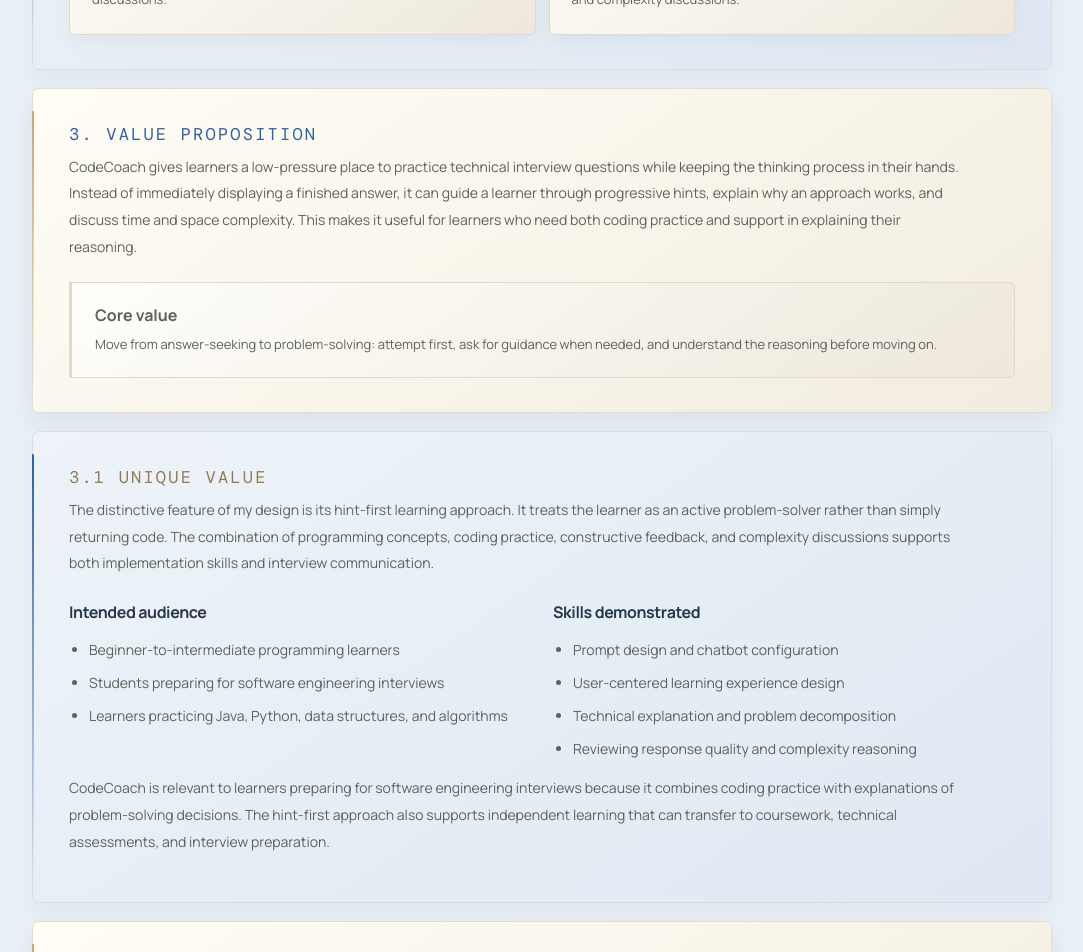
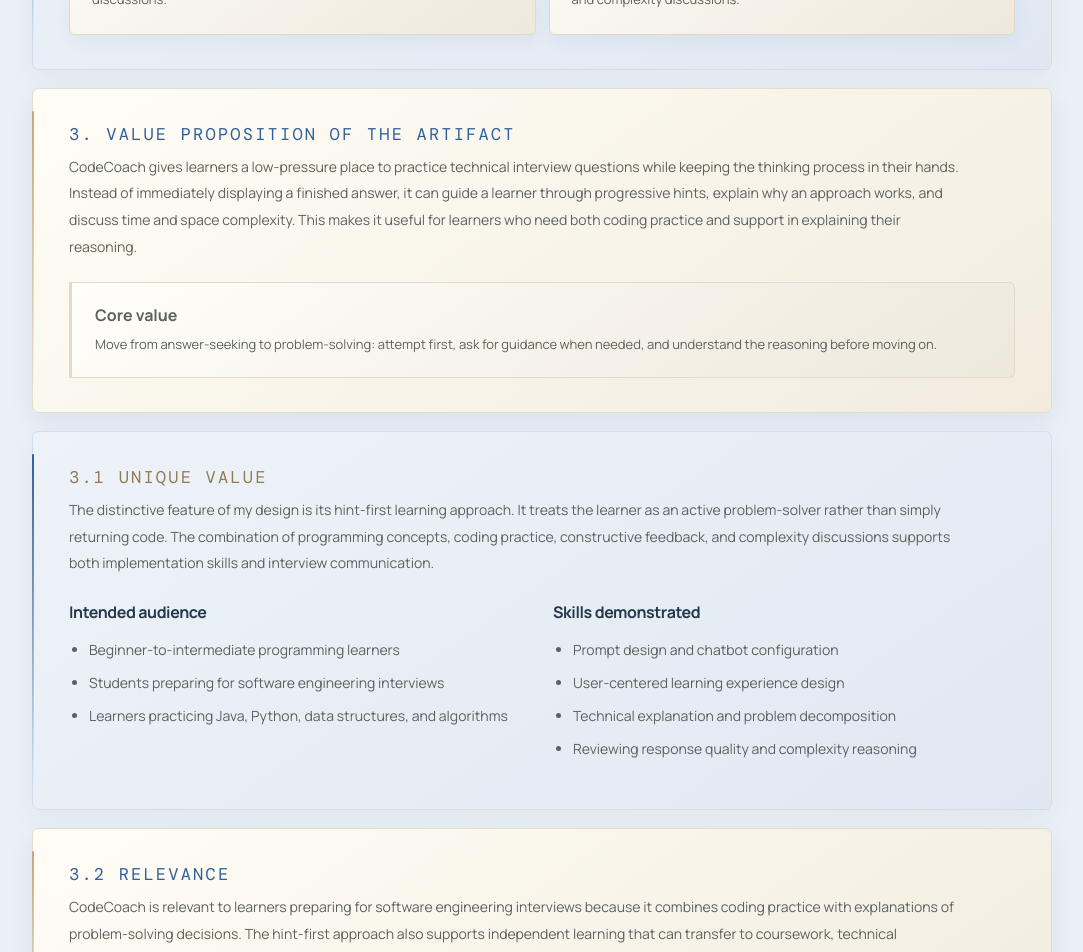
Before and after one commit to AnushaKallempudi12/portfolio, a Next.js app: page /portfolio/artifacts/codecoach in a window 1280 px wide. Shown: the part 3220-4172 px from the top of the page, without its empty margins (98-1181 px from the left). Built offline with nearby package versions, Linux system fonts and the light colour scheme.

Commit message:
Standardize artifact portfolio sections and value proposition details

```diff
--- a/src/app/artifacts/codecoach/page.jsx
+++ b/src/app/artifacts/codecoach/page.jsx
@@ -127,11 +127,11 @@ export default function CodeCoachPage(){
     <h3 className="detail-subhead">What I checked during testing</h3><ul className="detail-list"><li>Whether the chatbot gives a useful hint before revealing a complete answer.</li><li>Whether explanations are appropriate for a beginner-to-intermediate learner.</li><li>Whether the suggested solution and time/space complexity are logically consistent.</li><li>Whether the chatbot follows the requested programming language and explains its reasoning clearly.</li></ul>
    </section>
    <section className="detail-section"><p className="detail-index">2.3 TOOLS AND TECH USED</p><div className="detail-tool-grid"><article><b>M</b><h3>Mizou</h3><p>Used Custom mode to build CodeCoach and configure its instructions, welcome message, and interaction style.</p></article><article><b>AI</b><h3>ChatGPT</h3><p>Used during the broader AI Lab activities and to help organize and revise assignment documentation.</p></article><article><b>J/P</b><h3>Java and Python</h3><p>Programming languages supported for interview practice and coding discussions.</p></article><article><b>DSA</b><h3>Data structures and algorithms</h3><p>Used as the subject matter for interview-style practice, explanations, and complexity discussions.</p></article></div></section>
-   <section className="detail-section"><p className="detail-index">3. VALUE PROPOSITION</p><p>CodeCoach gives learners a low-pressure place to practice technical interview questions while keeping the thinking process in their hands. Instead of immediately displaying a finished answer, it can guide a learner through progressive hints, explain why an approach works, and discuss time and space complexity. This makes it useful for learners who need both coding practice and support in explaining their reasoning.</p><div className="detail-highlight"><b>Core value</b><p>Move from answer-seeking to problem-solving: attempt first, ask for guidance when needed, and understand the reasoning before moving on.</p></div></section>
+   <section className="detail-section"><p className="detail-index">3. VALUE PROPOSITION OF THE ARTIFACT</p><p>CodeCoach gives learners a low-pressure place to practice technical interview questions while keeping the thinking process in their hands. Instead of immediately displaying a finished answer, it can guide a learner through progressive hints, explain why an approach works, and discuss time and space complexity. This makes it useful for learners who need both coding practice and support in explaining their reasoning.</p><div className="detail-highlight"><b>Core value</b><p>Move from answer-seeking to problem-solving: attempt first, ask for guidance when needed, and understand the reasoning before moving on.</p></div></section>
    <section className="detail-section"><p className="detail-index">3.1 UNIQUE VALUE</p><p>The distinctive feature of my design is its hint-first learning approach. It treats the learner as an active problem-solver rather than simply returning code. The combination of programming concepts, coding practice, constructive feedback, and complexity discussions supports both implementation skills and interview communication.</p>
     <div className="detail-two-col"><div><h3>Intended audience</h3><ul className="detail-list"><li>Beginner-to-intermediate programming learners</li><li>Students preparing for software engineering interviews</li><li>Learners practicing Java, Python, data structures, and algorithms</li></ul></div><div><h3>Skills demonstrated</h3><ul className="detail-list"><li>Prompt design and chatbot configuration</li><li>User-centered learning experience design</li><li>Technical explanation and problem decomposition</li><li>Reviewing response quality and complexity reasoning</li></ul></div></div>
-    <p>CodeCoach is relevant to learners preparing for software engineering interviews because it combines coding practice with explanations of problem-solving decisions. The hint-first approach also supports independent learning that can transfer to coursework, technical assessments, and interview preparation.</p>
    </section>
+   <section className="detail-section"><p className="detail-index">3.2 RELEVANCE</p><p>CodeCoach is relevant to learners preparing for software engineering interviews because it combines coding practice with explanations of problem-solving decisions. The hint-first approach also supports independent learning that can transfer to coursework, technical assessments, and interview preparation. Its focus on reasoning and complexity analysis is useful for learners who need to explain not only what solution they chose, but why it works.</p></section>
    <section className="detail-section codecoach-feature-panel"><p className="detail-index">REFLECTION</p><h2>What I learned</h2><p>Building CodeCoach helped me understand that a useful educational chatbot needs more than correct answers. It needs clear instructions, an appropriate level of guidance, and a way to encourage learners to think independently. Designing the hint-first flow made me pay closer attention to how much information to reveal and when to reveal it.</p><p>Testing coding examples also reinforced the importance of checking the logic and complexity explanations rather than assuming an AI-generated response is correct. I would continue improving CodeCoach by expanding its question coverage and reviewing how consistently it adapts to different experience levels and programming languages.</p></section>
    <section className="detail-section"><p className="detail-index">4. REFERENCES</p><p>The following sources informed the platform review and responsible-use considerations documented in my CodeCoach project.</p><ol className="codecoach-reference-list"><li><span>Mizou. (n.d.). <em>Privacy policy.</em></span><a href="https://mizou.com/privacy" target="_blank" rel="noreferrer">Mizou Privacy Policy <ArrowUpRight size={13}/></a></li><li><span>Mizou. (2023, May 7). <em>Terms and conditions.</em></span><a href="https://school.mizou.com/p/terms" target="_blank" rel="noreferrer">Mizou Terms and Conditions <ArrowUpRight size={13}/></a></li></ol></section>
    <section className="detail-section codecoach-document-download"><p className="detail-index">5. PROJECT DOCUMENTATION</p><div className="codecoach-document-row"><div><h2>CodeCoach documentation</h2><p>Read the complete project report, including the design, development, testing, sample interactions, and evaluation.</p></div><a className="codecoach-download-link" href="/portfolio/documents/CodeCoach.pdf" download>Download project PDF <ArrowUpRight size={14}/></a></div></section>
```
